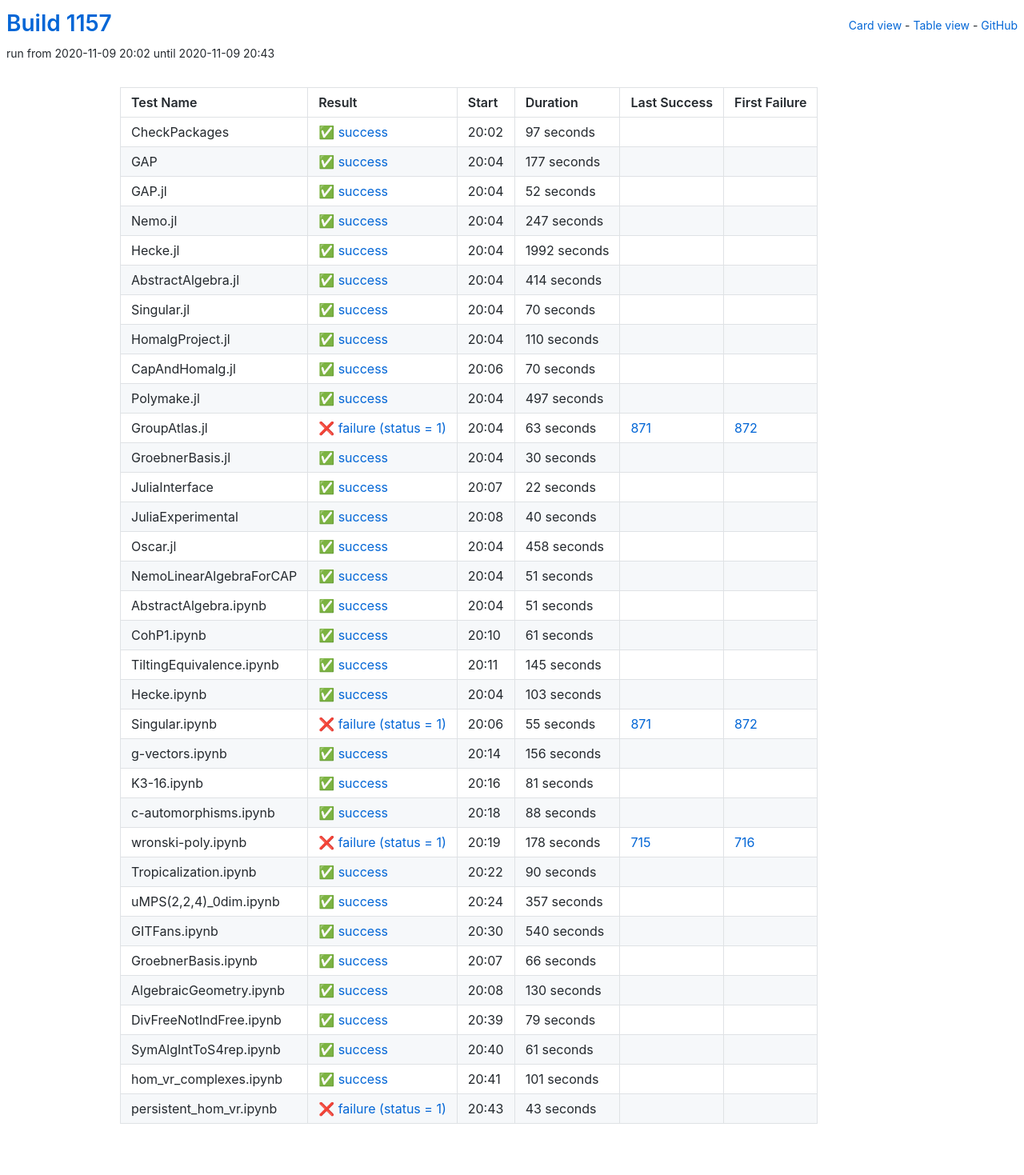
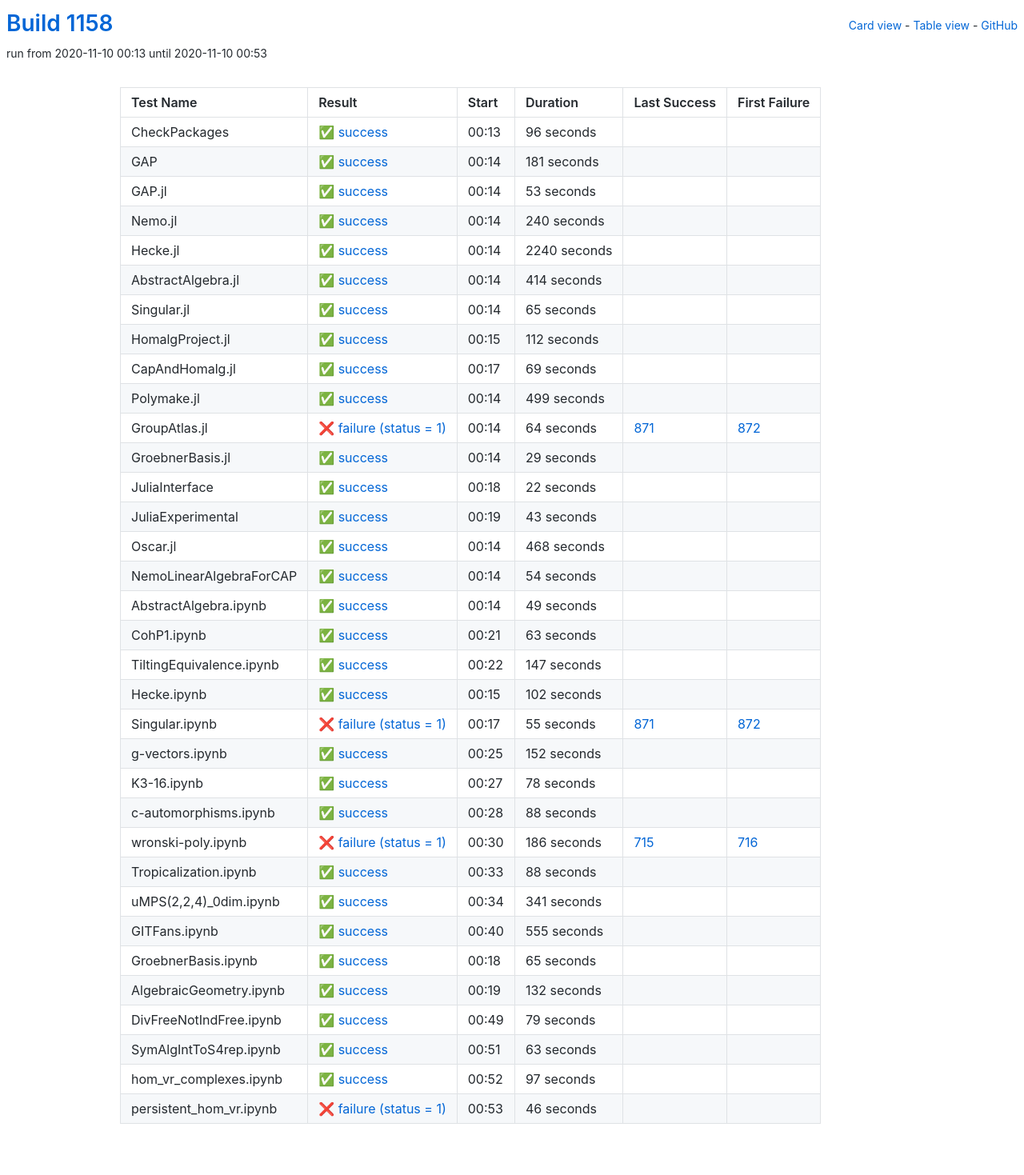
Before and after one commit to oscar-system/oscar-ci-status-stable, a Jekyll site: the page built from table.html, in a window 1280 px wide. Shown: the whole page at 80% size. Built offline with Jekyll 4.4.1, drawn with Linux system fonts in a browser that asks for light colours.

Commit message:
Build #1158

```diff
--- a/_data/ci.yml
+++ b/_data/ci.yml
@@ -1,6 +1,6 @@
 ---
-build: 1157
-build_url: https://oscarci.mathematik.uni-kl.de/job/oscar-stable/1157/
+build: 1158
+build_url: https://oscarci.mathematik.uni-kl.de/job/oscar-stable/1158/
 job: oscar-stable
 organization: oscar-system
 repo: oscar-ci-status-stable
@@ -8,68 +8,68 @@ repourl: https://github.com/oscar-system/oscar-ci-status-stable
 tests:
 - name: CheckPackages
   id: checkpackages
-  log: https://oscarci.mathematik.uni-kl.de/job/oscar-stable/1157/artifact/logs/build-1157/CheckPackages.log
-  start: 2020-11-09 20:02
+  log: https://oscarci.mathematik.uni-kl.de/job/oscar-stable/1158/artifact/logs/build-1158/CheckPackages.log
+  start: 2020-11-10 00:13
   success: true
   exitcode: 0
   status: success
-  duration: 97
+  duration: 96
   last_success: false
   last_success_url:
   first_failure: false
   first_failure_url:
 - name: GAP
   id: gap
-  log: https://oscarci.mathematik.uni-kl.de/job/oscar-stable/1157/artifact/logs/build-1157/GAP.log
-  start: 2020-11-09 20:04
+  log: https://oscarci.mathematik.uni-kl.de/job/oscar-stable/1158/artifact/logs/build-1158/GAP.log
+  start: 2020-11-10 00:14
   success: true
   exitcode: 0
   status: success
-  duration: 177
+  duration: 181
   last_success: false
   last_success_url:
   first_failure: false
   first_failure_url:
 - name: GAP.jl
   id: gap-jl
-  log: https://oscarci.mathematik.uni-kl.de/job/oscar-stable/1157/artifact/logs/build-1157/GAP.jl.log
-  start: 2020-11-09 20:04
+  log: https://oscarci.mathematik.uni-kl.de/job/oscar-stable/1158/artifact/logs/build-1158/GAP.jl.log
+  start: 2020-11-10 00:14
   success: true
   exitcode: 0
   status: success
-  duration: 52
+  duration: 53
   last_success: false
   last_success_url:
   first_failure: false
   first_failure_url:
 - name: Nemo.jl
   id: nemo-jl
-  log: https://oscarci.mathematik.uni-kl.de/job/oscar-stable/1157/artifact/logs/build-1157/Nemo.jl.log
-  start: 2020-11-09 20:04
+  log: https://oscarci.mathematik.uni-kl.de/job/oscar-stable/1158/artifact/logs/build-1158/Nemo.jl.log
+  start: 2020-11-10 00:14
   success: true
   exitcode: 0
   status: success
-  duration: 247
+  duration: 240
   last_success: false
   last_success_url:
   first_failure: false
   first_failure_url:
 - name: Hecke.jl
   id: hecke-jl
-  log: https://oscarci.mathematik.uni-kl.de/job/oscar-stable/1157/artifact/logs/build-1157/Hecke.jl.log
-  start: 2020-11-09 20:04
+  log: https://oscarci.mathematik.uni-kl.de/job/oscar-stable/1158/artifact/logs/build-1158/Hecke.jl.log
+  start: 2020-11-10 00:14
   success: true
   exitcode: 0
   status: success
-  duration: 1992
+  duration: 2240
   last_success: false
   last_success_url:
   first_failure: false
   first_failure_url:
 - name: AbstractAlgebra.jl
   id: abstractalgebra-jl
-  log: https://oscarci.mathematik.uni-kl.de/job/oscar-stable/1157/artifact/logs/build-1157/AbstractAlgebra.jl.log
-  start: 2020-11-09 20:04
+  log: https://oscarci.mathematik.uni-kl.de/job/oscar-stable/1158/artifact/logs/build-1158/AbstractAlgebra.jl.log
+  start: 2020-11-10 00:14
   success: true
   exitcode: 0
   status: success
@@ -80,80 +80,80 @@ tests:
   first_failure_url:
 - name: Singular.jl
   id: singular-jl
-  log: https://oscarci.mathematik.uni-kl.de/job/oscar-stable/1157/artifact/logs/build-1157/Singular.jl.log
-  start: 2020-11-09 20:04
+  log: https://oscarci.mathematik.uni-kl.de/job/oscar-stable/1158/artifact/logs/build-1158/Singular.jl.log
+  start: 2020-11-10 00:14
   success: true
   exitcode: 0
   status: success
-  duration: 70
+  duration: 65
   last_success: false
   last_success_url:
   first_failure: false
   first_failure_url:
 - name: HomalgProject.jl
   id: homalgproject-jl
-  log: https://oscarci.mathematik.uni-kl.de/job/oscar-stable/1157/artifact/logs/build-1157/HomalgProject.jl.log
-  start: 2020-11-09 20:04
+  log: https://oscarci.mathematik.uni-kl.de/job/oscar-stable/1158/artifact/logs/build-1158/HomalgProject.jl.log
+  start: 2020-11-10 00:15
   success: true
   exitcode: 0
   status: success
-  duration: 110
+  duration: 112
   last_success: false
   last_success_url:
   first_failure: false
   first_failure_url:
 - name: CapAndHomalg.jl
   id: capandhomalg-jl
-  log: https://oscarci.mathematik.uni-kl.de/job/oscar-stable/1157/artifact/logs/build-1157/CapAndHomalg.jl.log
-  start: 2020-11-09 20:06
+  log: https://oscarci.mathematik.uni-kl.de/job/oscar-stable/1158/artifact/logs/build-1158/CapAndHomalg.jl.log
+  start: 2020-11-10 00:17
   success: true
   exitcode: 0
   status: success
-  duration: 70
+  duration: 69
   last_success: false
   last_success_url:
   first_failure: false
   first_failure_url:
 - name: Polymake.jl
   id: polymake-jl
-  log: https://oscarci.mathematik.uni-kl.de/job/oscar-stable/1157/artifact/logs/build-1157/Polymake.jl.log
-  start: 2020-11-09 20:04
+  log: https://oscarci.mathematik.uni-kl.de/job/oscar-stable/1158/artifact/logs/build-1158/Polymake.jl.log
+  start: 2020-11-10 00:14
   success: true
   exitcode: 0
   status: success
-  duration: 497
+  duration: 499
   last_success: false
   last_success_url:
   first_failure: false
   first_failure_url:
 - name: GroupAtlas.jl
   id: groupatlas-jl
-  log: https://oscarci.mathematik.uni-kl.de/job/oscar-stable/1157/artifact/logs/build-1157/GroupAtlas.jl.log
-  start: 2020-11-09 20:04
+  log: https://oscarci.mathematik.uni-kl.de/job/oscar-stable/1158/artifact/logs/build-1158/GroupAtlas.jl.log
+  start: 2020-11-10 00:14
   success: false
   exitcode: 1
   status: failure
-  duration: 63
+  duration: 64
   last_success: 871
   last_success_url: https://oscarci.mathematik.uni-kl.de/job/oscar-stable/871/
   first_failure: 872
   first_failure_url: https://oscarci.mathematik.uni-kl.de/job/oscar-stable/872/
 - name: GroebnerBasis.jl
   id: groebnerbasis-jl
-  log: https://oscarci.mathematik.uni-kl.de/job/oscar-stable/1157/artifact/logs/build-1157/GroebnerBasis.jl.log
-  start: 2020-11-09 20:04
+  log: https://oscarci.mathematik.uni-kl.de/job/oscar-stable/1158/artifact/logs/build-1158/GroebnerBasis.jl.log
+  start: 2020-11-10 00:14
   success: true
   exitcode: 0
   status: success
-  duration: 30
+  duration: 29
   last_success: false
   last_success_url:
   first_failure: false
   first_failure_url:
 - name: JuliaInterface
   id: juliainterface
-  log: https://oscarci.mathematik.uni-kl.de/job/oscar-stable/1157/artifact/logs/build-1157/JuliaInterface.log
-  start: 2020-11-09 20:07
+  log: https://oscarci.mathematik.uni-kl.de/job/oscar-stable/1158/artifact/logs/build-1158/JuliaInterface.log
+  start: 2020-11-10 00:18
   success: true
   exitcode: 0
   status: success
@@ -164,92 +164,92 @@ tests:
   first_failure_url:
 - name: JuliaExperimental
   id: juliaexperimental
-  log: https://oscarci.mathematik.uni-kl.de/job/oscar-stable/1157/artifact/logs/build-1157/JuliaExperimental.log
-  start: 2020-11-09 20:08
+  log: https://oscarci.mathematik.uni-kl.de/job/oscar-stable/1158/artifact/logs/build-1158/JuliaExperimental.log
+  start: 2020-11-10 00:19
   success: true
   exitcode: 0
   status: success
-  duration: 40
+  duration: 43
   last_success: false
   last_success_url:
   first_failure: false
   first_failure_url:
 - name: Oscar.jl
   id: oscar-jl
-  log: https://oscarci.mathematik.uni-kl.de/job/oscar-stable/1157/artifact/logs/build-1157/Oscar.jl.log
-  start: 2020-11-09 20:04
+  log: https://oscarci.mathematik.uni-kl.de/job/oscar-stable/1158/artifact/logs/build-1158/Oscar.jl.log
+  start: 2020-11-10 00:14
   success: true
   exitcode: 0
   status: success
-  duration: 458
+  duration: 468
   last_success: false
   last_success_url:
   first_failure: false
   first_failure_url:
 - name: NemoLinearAlgebraForCAP
   id: nemolinearalgebraforcap
-  log: https://oscarci.mathematik.uni-kl.de/job/oscar-stable/1157/artifact/logs/build-1157/NemoLinearAlgebraForCAP.log
-  start: 2020-11-09 20:04
+  log: https://oscarci.mathematik.uni-kl.de/job/oscar-stable/1158/artifact/logs/build-1158/NemoLinearAlgebraForCAP.log
+  start: 2020-11-10 00:14
   success: true
   exitcode: 0
   status: success
-  duration: 51
+  duration: 54
   last_success: false
   last_success_url:
   first_failure: false
   first_failure_url:
 - name: AbstractAlgebra.ipynb
   id: abstractalgebra-ipynb
-  log: https://oscarci.mathematik.uni-kl.de/job/oscar-stable/1157/artifact/logs/build-1157/AbstractAlgebra.ipynb.log
-  start: 2020-11-09 20:04
+  log: https://oscarci.mathematik.uni-kl.de/job/oscar-stable/1158/artifact/logs/build-1158/AbstractAlgebra.ipynb.log
+  start: 2020-11-10 00:14
   success: true
   exitcode: 0
   status: success
-  duration: 51
+  duration: 49
   last_success: false
   last_success_url:
   first_failure: false
   first_failure_url:
 - name: CohP1.ipynb
   id: cohp1-ipynb
-  log: https://oscarci.mathematik.uni-kl.de/job/oscar-stable/1157/artifact/logs/build-1157/CohP1.ipynb.log
-  start: 2020-11-09 20:10
+  log: https://oscarci.mathematik.uni-kl.de/job/oscar-stable/1158/artifact/logs/build-1158/CohP1.ipynb.log
+  start: 2020-11-10 00:21
   success: true
   exitcode: 0
   status: success
-  duration: 61
+  duration: 63
   last_success: false
   last_success_url:
   first_failure: false
   first_failure_url:
 - name: TiltingEquivalence.ipynb
   id: tiltingequivalence-ipynb
-  log: https://oscarci.mathematik.uni-kl.de/job/oscar-stable/1157/artifact/logs/build-1157/TiltingEquivalence.ipynb.log
-  start: 2020-11-09 20:11
+  log: https://oscarci.mathematik.uni-kl.de/job/oscar-stable/1158/artifact/logs/build-1158/TiltingEquivalence.ipynb.log
+  start: 2020-11-10 00:22
   success: true
   exitcode: 0
   status: success
-  duration: 145
+  duration: 147
   last_success: false
   last_success_url:
   first_failure: false
   first_failure_url:
 - name: Hecke.ipynb
   id: hecke-ipynb
-  log: https://oscarci.mathematik.uni-kl.de/job/oscar-stable/1157/artifact/logs/build-1157/Hecke.ipynb.log
-  start: 2020-11-09 20:04
+  log: https://oscarci.mathematik.uni-kl.de/job/oscar-stable/1158/artifact/logs/build-1158/Hecke.ipynb.log
+  start: 2020-11-10 00:15
   success: true
   exitcode: 0
   status: success
-  duration: 103
+  duration: 102
   last_success: false
   last_success_url:
   first_failure: false
   first_failure_url:
 - name: Singular.ipynb
   id: singular-ipynb
-  log: https://oscarci.mathematik.uni-kl.de/job/oscar-stable/1157/artifact/logs/build-1157/Singular.ipynb.log
-  start: 2020-11-09 20:06
+  log: https://oscarci.mathematik.uni-kl.de/job/oscar-stable/1158/artifact/logs/build-1158/Singular.ipynb.log
+  start: 2020-11-10 00:17
   success: false
   exitcode: 1
   status: failure
@@ -260,32 +260,32 @@ tests:
   first_failure_url: https://oscarci.mathematik.uni-kl.de/job/oscar-stable/872/
 - name: g-vectors.ipynb
   id: g-vectors-ipynb
-  log: https://oscarci.mathematik.uni-kl.de/job/oscar-stable/1157/artifact/logs/build-1157/g-vectors.ipynb.log
-  start: 2020-11-09 20:14
+  log: https://oscarci.mathematik.uni-kl.de/job/oscar-stable/1158/artifact/logs/build-1158/g-vectors.ipynb.log
+  start: 2020-11-10 00:25
   success: true
   exitcode: 0
   status: success
-  duration: 156
+  duration: 152
   last_success: false
   last_success_url:
   first_failure: false
   first_failure_url:
 - name: K3-16.ipynb
   id: k3-16-ipynb
-  log: https://oscarci.mathematik.uni-kl.de/job/oscar-stable/1157/artifact/logs/build-1157/K3-16.ipynb.log
-  start: 2020-11-09 20:16
+  log: https://oscarci.mathematik.uni-kl.de/job/oscar-stable/1158/artifact/logs/build-1158/K3-16.ipynb.log
+  start: 2020-11-10 00:27
   success: true
   exitcode: 0
   status: success
-  duration: 81
+  duration: 78
   last_success: false
   last_success_url:
   first_failure: false
   first_failure_url:
 - name: c-automorphisms.ipynb
   id: c-automorphisms-ipynb
-  log: https://oscarci.mathematik.uni-kl.de/job/oscar-stable/1157/artifact/logs/build-1157/c-automorphisms.ipynb.log
-  start: 2020-11-09 20:18
+  log: https://oscarci.mathematik.uni-kl.de/job/oscar-stable/1158/artifact/logs/build-1158/c-automorphisms.ipynb.log
+  start: 2020-11-10 00:28
   success: true
   exitcode: 0
   status: success
@@ -296,80 +296,80 @@ tests:
   first_failure_url:
 - name: wronski-poly.ipynb
   id: wronski-poly-ipynb
-  log: https://oscarci.mathematik.uni-kl.de/job/oscar-stable/1157/artifact/logs/build-1157/wronski-poly.ipynb.log
-  start: 2020-11-09 20:19
+  log: https://oscarci.mathematik.uni-kl.de/job/oscar-stable/1158/artifact/logs/build-1158/wronski-poly.ipynb.log
+  start: 2020-11-10 00:30
   success: false
   exitcode: 1
   status: failure
-  duration: 178
+  duration: 186
   last_success: 715
   last_success_url: https://oscarci.mathematik.uni-kl.de/job/oscar-stable/715/
   first_failure: 716
   first_failure_url: https://oscarci.mathematik.uni-kl.de/job/oscar-stable/716/
 - name: Tropicalization.ipynb
   id: tropicalization-ipynb
-  log: https://oscarci.mathematik.uni-kl.de/job/oscar-stable/1157/artifact/logs/build-1157/Tropicalization.ipynb.log
-  start: 2020-11-09 20:22
+  log: https://oscarci.mathematik.uni-kl.de/job/oscar-stable/1158/artifact/logs/build-1158/Tropicalization.ipynb.log
+  start: 2020-11-10 00:33
   success: true
   exitcode: 0
   status: success
-  duration: 90
+  duration: 88
   last_success: false
   last_success_url:
   first_failure: false
   first_failure_url:
 - name: uMPS(2,2,4)_0dim.ipynb
   id: umps-2-2-4-0dim-ipynb
-  log: https://oscarci.mathematik.uni-kl.de/job/oscar-stable/1157/artifact/logs/build-1157/uMPS-2-2-4-_0dim.ipynb.log
-  start: 2020-11-09 20:24
+  log: https://oscarci.mathematik.uni-kl.de/job/oscar-stable/1158/artifact/logs/build-1158/uMPS-2-2-4-_0dim.ipynb.log
+  start: 2020-11-10 00:34
   success: true
   exitcode: 0
   status: success
-  duration: 357
+  duration: 341
   last_success: false
   last_success_url:
   first_failure: false
   first_failure_url:
 - name: GITFans.ipynb
   id: gitfans-ipynb
-  log: https://oscarci.mathematik.uni-kl.de/job/oscar-stable/1157/artifact/logs/build-1157/GITFans.ipynb.log
-  start: 2020-11-09 20:30
+  log: https://oscarci.mathematik.uni-kl.de/job/oscar-stable/1158/artifact/logs/build-1158/GITFans.ipynb.log
+  start: 2020-11-10 00:40
   success: true
   exitcode: 0
   status: success
-  duration: 540
+  duration: 555
   last_success: false
   last_success_url:
   first_failure: false
   first_failure_url:
 - name: GroebnerBasis.ipynb
   id: groebnerbasis-ipynb
-  log: https://oscarci.mathematik.uni-kl.de/job/oscar-stable/1157/artifact/logs/build-1157/GroebnerBasis.ipynb.log
-  start: 2020-11-09 20:07
+  log: https://oscarci.mathematik.uni-kl.de/job/oscar-stable/1158/artifact/logs/build-1158/GroebnerBasis.ipynb.log
+  start: 2020-11-10 00:18
   success: true
   exitcode: 0
   status: success
-  duration: 66
+  duration: 65
   last_success: false
   last_success_url:
   first_failure: false
   first_failure_url:
 - name: AlgebraicGeometry.ipynb
   id: algebraicgeometry-ipynb
-  log: https://oscarci.mathematik.uni-kl.de/job/oscar-stable/1157/artifact/logs/build-1157/AlgebraicGeometry.ipynb.log
-  start: 2020-11-09 20:08
+  log: https://oscarci.mathematik.uni-kl.de/job/oscar-stable/1158/artifact/logs/build-1158/AlgebraicGeometry.ipynb.log
+  start: 2020-11-10 00:19
   success: true
   exitcode: 0
   status: success
-  duration: 130
+  duration: 132
   last_success: false
   last_success_url:
   first_failure: false
   first_failure_url:
 - name: DivFreeNotIndFree.ipynb
   id: divfreenotindfree-ipynb
-  log: https://oscarci.mathematik.uni-kl.de/job/oscar-stable/1157/artifact/logs/build-1157/DivFreeNotIndFree.ipynb.log
-  start: 2020-11-09 20:39
+  log: https://oscarci.mathematik.uni-kl.de/job/oscar-stable/1158/artifact/logs/build-1158/DivFreeNotIndFree.ipynb.log
+  start: 2020-11-10 00:49
   success: true
   exitcode: 0
   status: success
@@ -380,36 +380,36 @@ tests:
   first_failure_url:
 - name: SymAlgIntToS4rep.ipynb
   id: symalginttos4rep-ipynb
-  log: https://oscarci.mathematik.uni-kl.de/job/oscar-stable/1157/artifact/logs/build-1157/SymAlgIntToS4rep.ipynb.log
-  start: 2020-11-09 20:40
+  log: https://oscarci.mathematik.uni-kl.de/job/oscar-stable/1158/artifact/logs/build-1158/SymAlgIntToS4rep.ipynb.log
+  start: 2020-11-10 00:51
   success: true
   exitcode: 0
   status: success
-  duration: 61
+  duration: 63
   last_success: false
   last_success_url:
   first_failure: false
   first_failure_url:
 - name: hom_vr_complexes.ipynb
   id: hom-vr-complexes-ipynb
-  log: https://oscarci.mathematik.uni-kl.de/job/oscar-stable/1157/artifact/logs/build-1157/hom_vr_complexes.ipynb.log
-  start: 2020-11-09 20:41
+  log: https://oscarci.mathematik.uni-kl.de/job/oscar-stable/1158/artifact/logs/build-1158/hom_vr_complexes.ipynb.log
+  start: 2020-11-10 00:52
   success: true
   exitcode: 0
   status: success
-  duration: 101
+  duration: 97
   last_success: false
   last_success_url:
   first_failure: false
   first_failure_url:
 - name: persistent_hom_vr.ipynb
   id: persistent-hom-vr-ipynb
-  log: https://oscarci.mathematik.uni-kl.de/job/oscar-stable/1157/artifact/logs/build-1157/persistent_hom_vr.ipynb.log
-  start: 2020-11-09 20:43
+  log: https://oscarci.mathematik.uni-kl.de/job/oscar-stable/1158/artifact/logs/build-1158/persistent_hom_vr.ipynb.log
+  start: 2020-11-10 00:53
   success: false
   exitcode: 1
   status: failure
-  duration: 43
+  duration: 46
   last_success: false
   last_success_url:
   first_failure: false
```
Also changed, not shown: README.md.
